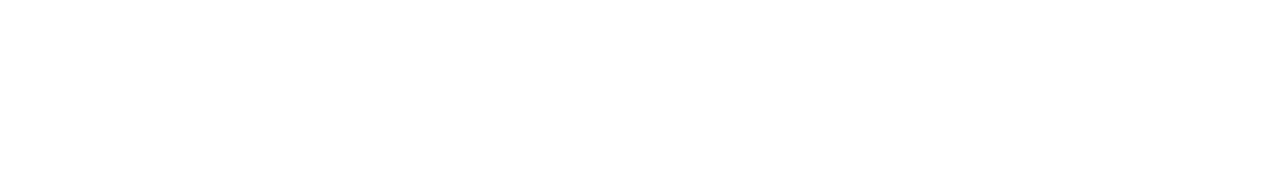
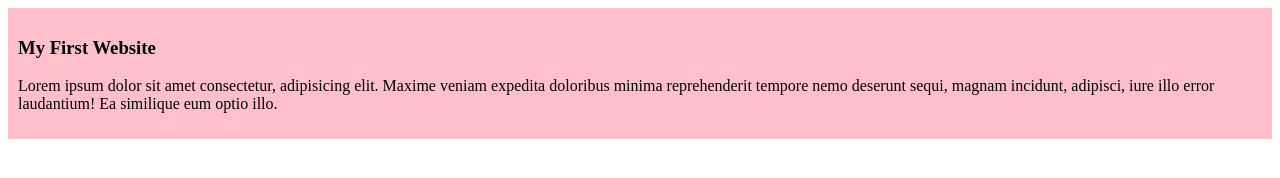
Before and after one commit to JohuraFatama/simple-website, a plain HTML site: page index.html in a window 1280 px wide. Drawn offline with Linux system fonts and the light colour scheme.

Commit message:
added the first blog

```diff
--- a/index.html
+++ b/index.html
@@ -4,8 +4,12 @@
     <meta charset="UTF-8">
     <meta name="viewport" content="width=device-width, initial-scale=1.0">
     <title>Simple Website</title>
+    <link rel="stylesheet" href="styles/blog.css">
 </head>
 <body>
-
+    <div>
+    <h3>My First Website</h3>
+    <p>Lorem ipsum dolor sit amet consectetur, adipisicing elit. Maxime veniam expedita doloribus minima reprehenderit tempore nemo deserunt sequi, magnam incidunt, adipisci, iure illo error laudantium! Ea similique eum optio illo.</p>
+    </div>
 </body>
 </html>
--- /dev/null
+++ b/styles/blog.css
@@ -0,0 +1,4 @@
+div{
+    background-color: pink;
+    padding: 10px;
+}
```
